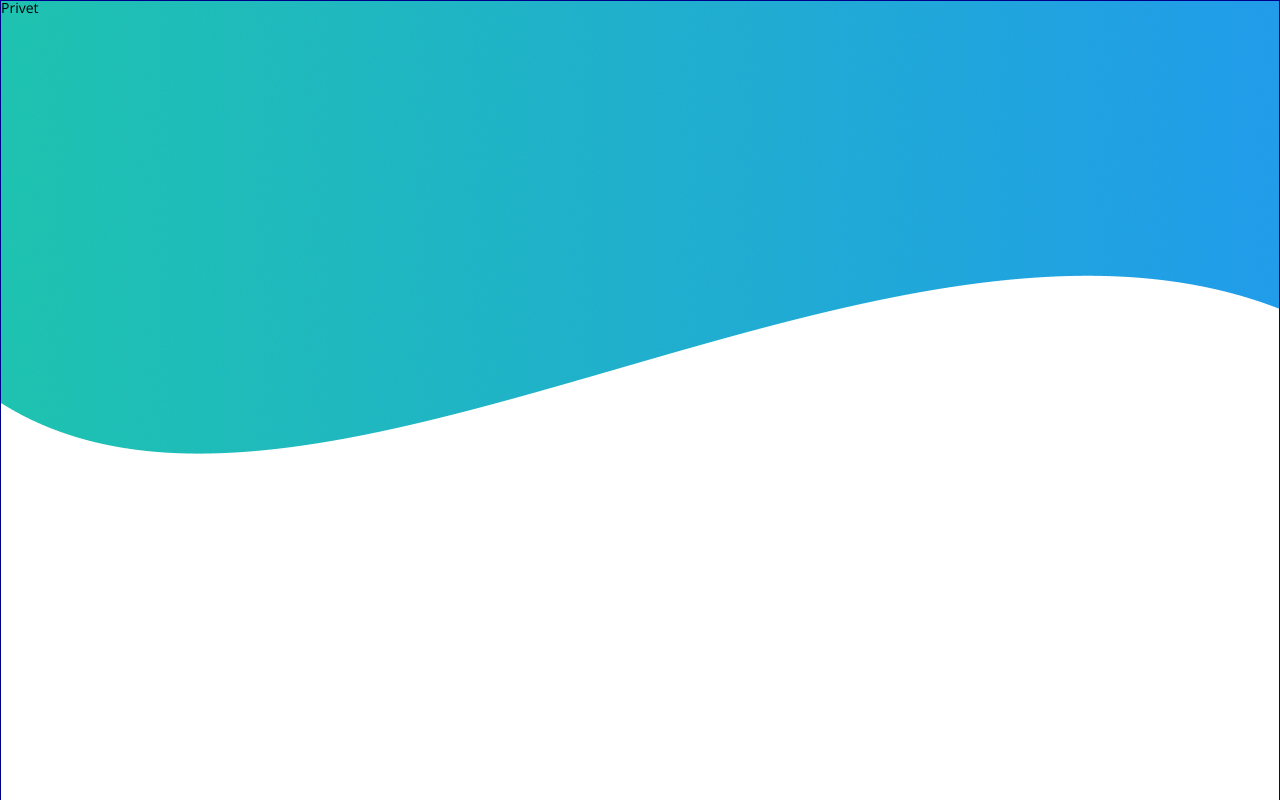
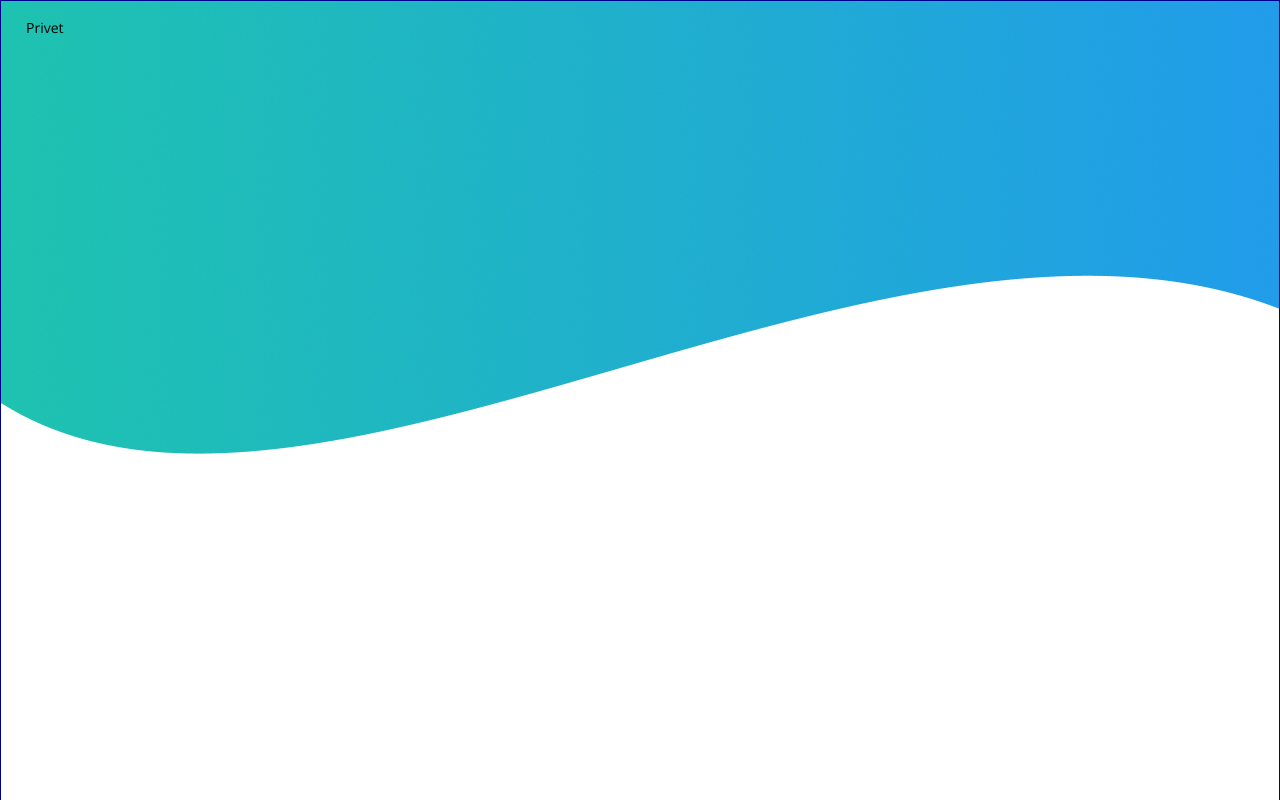
Before and after one commit to RomanEdigarev/profile-01, a React (Create React App) app: page / in a window 1280 px wide. Shown: the top 800 px of the page. Built offline with nearby package versions, Linux system fonts and the light colour scheme.

Commit message:
add padding

```diff
--- a/src/App.scss
+++ b/src/App.scss
@@ -7,4 +7,5 @@
   margin: 0 auto;
   background: url('img/bg.jpg') no-repeat;
   border: 1px solid darkblue;
+  padding: 20px 25px 35px;
 }
```
